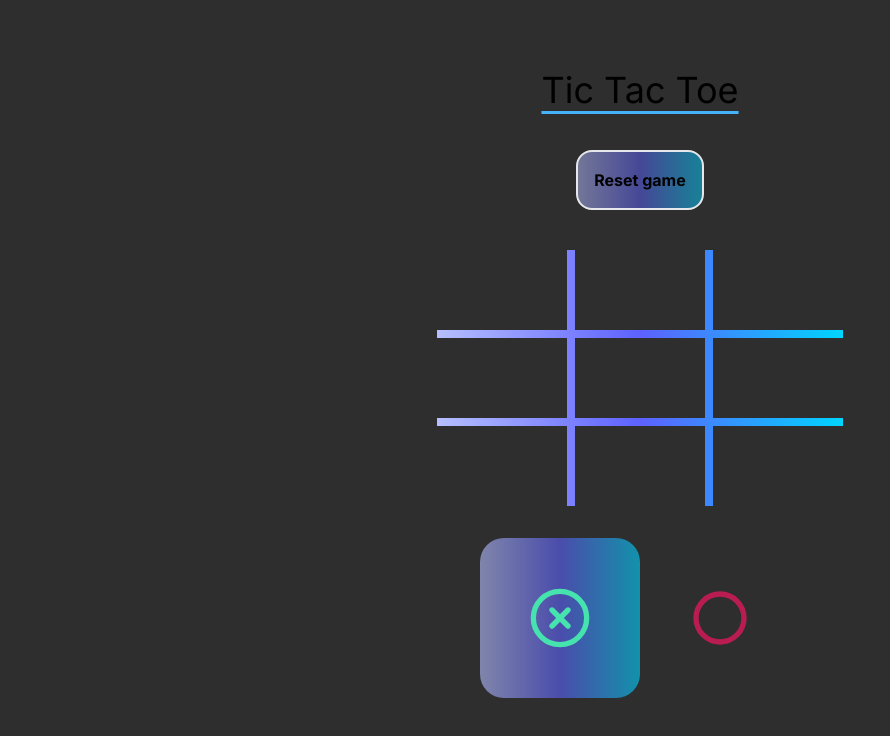
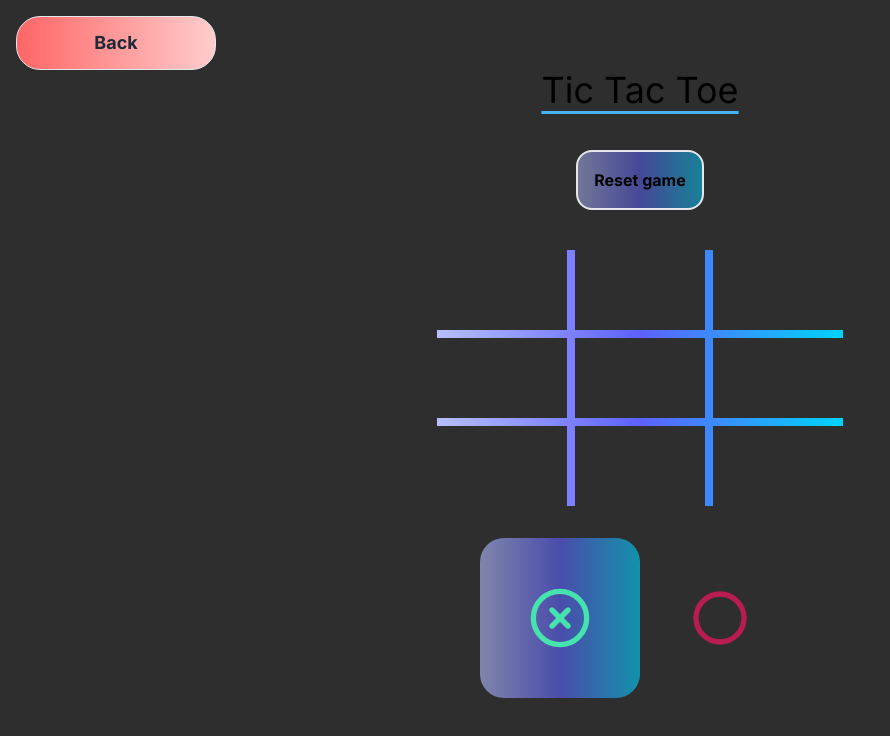
Before and after one commit to NahuelNGomez/practiceReact, a Next.js app in the folder tictactoe/: page /tictactoe in a window 1280 px wide. Shown: the top 736 px of the page, without its empty margins (0-890 px from the left). Built offline with nearby package versions, Linux system fonts and the light colour scheme.

Commit message:
added back button

```diff
--- /dev/null
+++ b/tictactoe/src/app/components/ReturnButton.tsx
@@ -0,0 +1,7 @@
+export default function ReturnButton(){
+
+    return (
+
+        <button className="border rounded-3xl absolute left-0 top-0 p-1 md:py-3 md:px-8 m-4 text-sm md:text-lg bg-gradient-to-r from-[#ff6666] to-[#ffcccc] text-gray-800 font-bold md:w-[30%] w-[20%] max-w-[200px] ">Back</button>
+    )
+}
--- a/tictactoe/src/app/tictactoe/page.tsx
+++ b/tictactoe/src/app/tictactoe/page.tsx
@@ -7,6 +7,7 @@ import { TURNS } from "../constants/constants"
 import WinnerModal from "../components/WinnerModal"
 import confetti from "canvas-confetti"
 import { checkWinner } from "../logic/game"
+import ReturnButton from "../components/ReturnButton"
 
 export default function Home() {
     const [board, setBoard] = useState<any>(Array(9).fill(null))
@@ -63,6 +64,7 @@ export default function Home() {
 
     return (
       <main className="flex flex-col justify-center items-center h-[100vh] w-[100vw] bg-[#2e2e2e] text-4xl md:text-4xl">
+        <ReturnButton/>
         <h1 className='mb-10 decoration-[#46B2F9] underline underline-offset-8'>Tic Tac Toe</h1>
         <ButtonReset resetGame={resetGame}>Reset game</ButtonReset>
         <div className='grid grid-cols-3 grid-cols-3 font-light gap-2 bg-gradient-to-r from-[#b6bfff] via-[#5d61ff] to-[#00d4ff] rounded-xl'>
```
